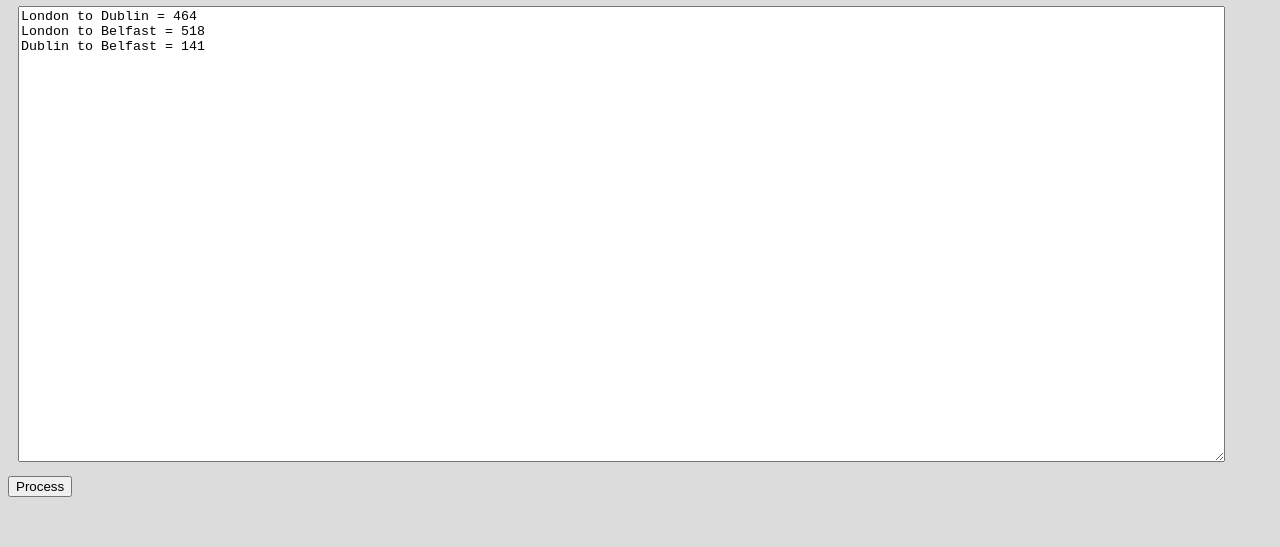
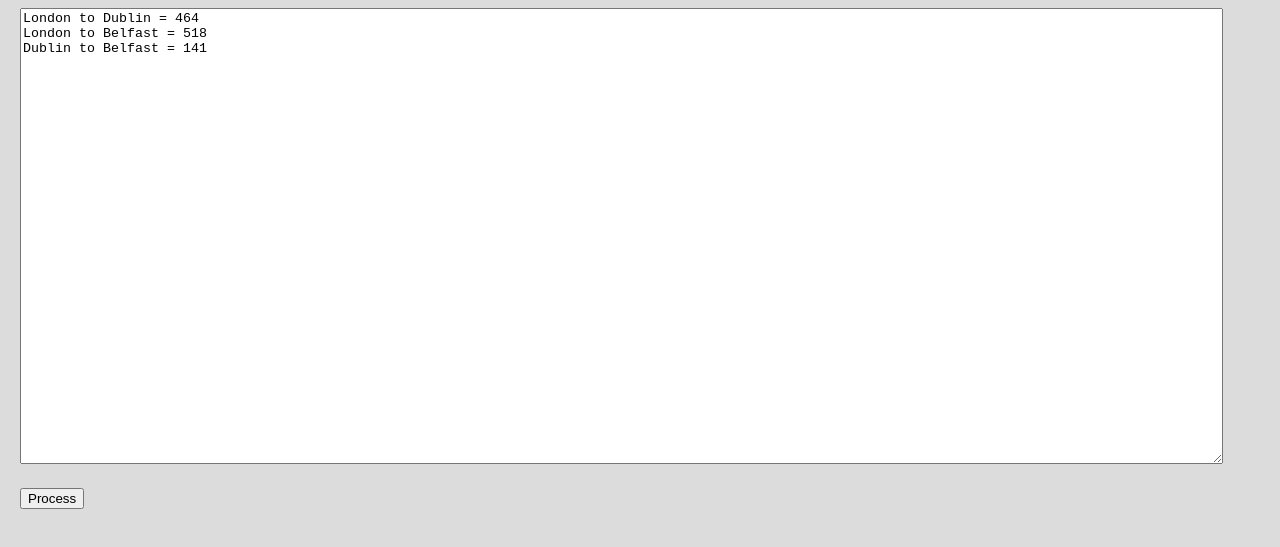
Before and after one commit to kmouakher/SantaTour, a plain HTML site: page index.html in a window 1280 px wide. Shown: the part 75-622 px from the top of the page. Drawn offline with nearby package versions, Linux system fonts and the light colour scheme; files that its build step writes are made by us from their sources; files whose address does not match are found by name.

Commit message:
re organize

```diff
--- a/styles.css
+++ b/css/styles.css
@@ -1,4 +1,5 @@
 body{
+    margin: 10px;
     background-color: gainsboro;
 }
 
@@ -15,6 +16,9 @@ textarea {
     height: 40%;
 }
 
+#process {
+    margin: 10px;
+}
 li[min] {
     color: RED;
 }
```
Also changed, not shown: js/scripts.js (renamed from scripts.js).
